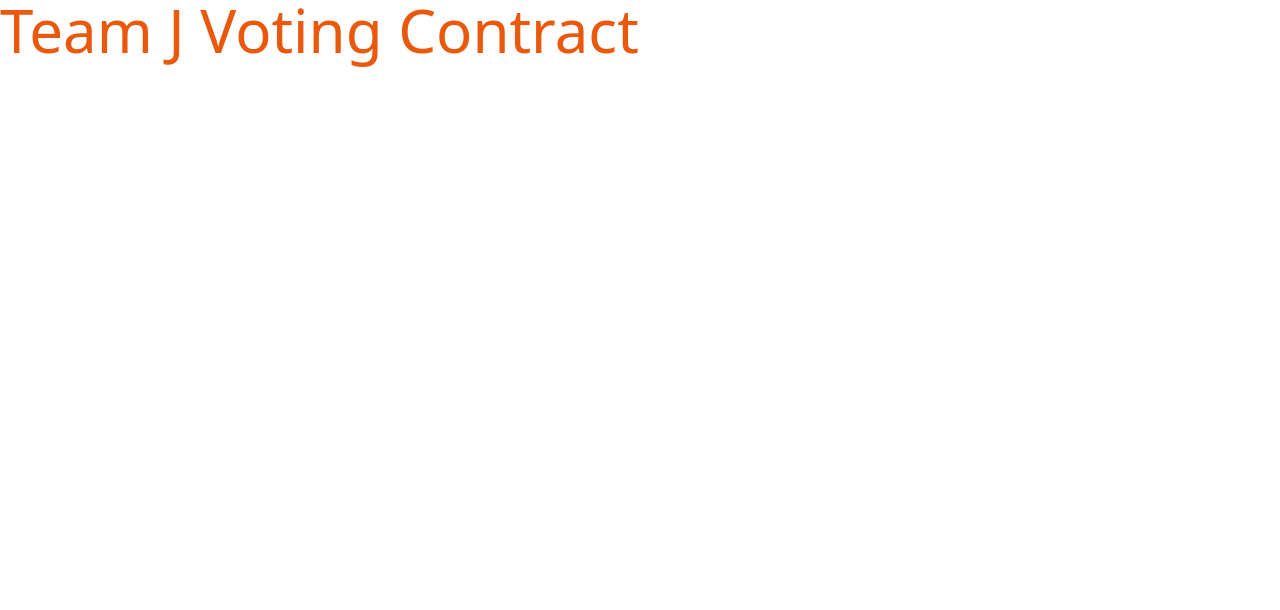
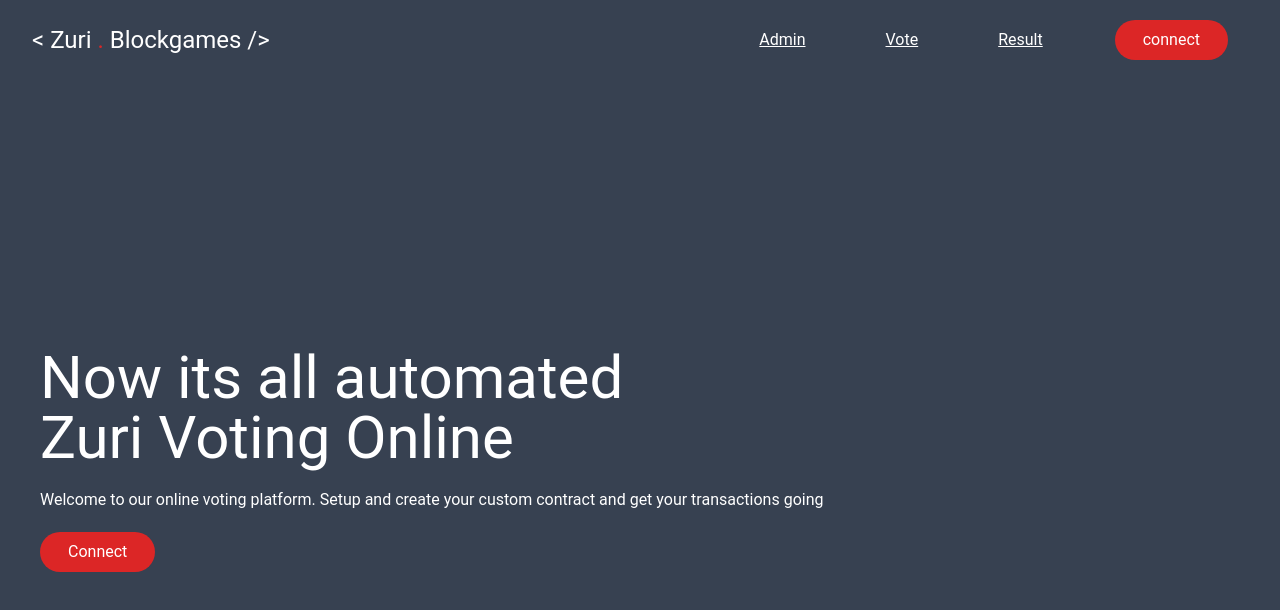
Before and after one commit to TDAS-Dev/BlockGames_Web3_VotingSystem, a website: page frontend/index.html in a window 1280 px wide. Drawn offline with Linux system fonts and the light colour scheme.

Commit message:
index page

```diff
--- a/frontend/index.css
+++ b/frontend/index.css
@@ -1,18 +1,4 @@
 @tailwind base;
 @tailwind components;
 @tailwind utilities;
-
-@layer components {
-    .btn-hire {
-        @apply mx-3 bg-green-500 text-green-200 px-5 py-1 cursor-pointer
-        hover:bg-green-400 rounded-full hover:text-green-100
-    }
-    .nav-link {
-        @apply text-gray-300 hover:text-gray-500 lg:mx-5 md:mx-2 sm:mx-1
-
-    }
-    .btn-rounded {
-        @apply rounded-full py-2 px-5 uppercase text-sm
-        focus:outline-none focus:ring-offset-2
-    }
-}
+@import url("https://fonts.googleapis.com/css2?family=Poppins:ital,wght@0,100;0,200;0,300;0,400;0,500;0,600;0,700;0,800;0,900;1,100;1,200;1,300;1,400;1,500;1,600;1,700;1,800;1,900&display=swap");
--- a/frontend/index.html
+++ b/frontend/index.html
@@ -1,5 +1,6 @@
 <!DOCTYPE html>
 <html lang="en">
+
   <head>
     <meta charset="UTF-8" />
     <meta http-equiv="X-UA-Compatible" content="IE=edge" />
@@ -7,9 +8,47 @@
     <link rel="stylesheet" href="style.css" />
     <title>Home</title>
   </head>
-  <body>
-    <h1 class="text-6xl text-orange-600">Team J Voting Contract</h1>
+
+  <body class="bg-gray-700">
+    <div class="container mx-auto">
+      <header class="lg:mx-8 md:mx-2 mt-5">
+        <div class="flex flex-row justify-between items-center">
+          <div class="text-white text-2xl">
+            <span>
+              < Zuri</span>
+                <span class="text-red-600">.</span>
+                <span>Blockgames /></span>
+          </div>
+          <div class="flex justify-between items-center">
+            <ul class="flex justify-around text-white items-center mx-2 lg:mx-3">
+              <a href="#" class="lg:mx-10 hover:text-red-500 mx-5 underline block">Admin</a>
+              <a href="#" class="lg:mx-10 hover:text-red-500 mx-5 underline block">Vote</a>
+              <a href="#" class="lg:mx-10 hover:text-red-500 mx-5 underline block">Result</a>
+            </ul>
+            <button
+              class="lg:mx-5 md:mx-3 py-2 px-7 bg-red-600 hover:bg-red-500 text-white rounded-full">connect</button>
+          </div>
+        </div>
+      </header>
+
+      <main class="mx-5 my-5">
+        <div class="container flex flex-col mx-5 md:my-42 lg:my-72 text-white">
+          <h1 class="lg:text-6xl text-4xl text-bold">Now its all automated <br /> <span>Zuri</span> Voting Online</h1>
+          <p class="text-1xl my-5">
+            Welcome to our online voting platform. Setup and create your custom contract
+            and get your transactions going
+          </p>
+          <div>
+            <button class="py-2 px-7 bg-red-600 hover:bg-red-500 text-white rounded-full">Connect
+            </button>
+          </div>
+        </div>
+
+    </div>
+    </main>
+    </div>
 
     <script src="./main.js"></script>
   </body>
+
 </html>
--- a/frontend/tailwind.config.js
+++ b/frontend/tailwind.config.js
@@ -2,6 +2,10 @@ module.exports = {
   content: ["./**/*.{html,js}", "./html_files/**/*.{html,js}"],
   theme: {
     extend: {},
+    fontFamily: {
+      sans: ['Roboto', 'sans-serif'],
+      heading: ['Poppins', 'sans-serif']
+    }
   },
   plugins: [],
 };
```
Also changed, not shown: frontend/style.css.
